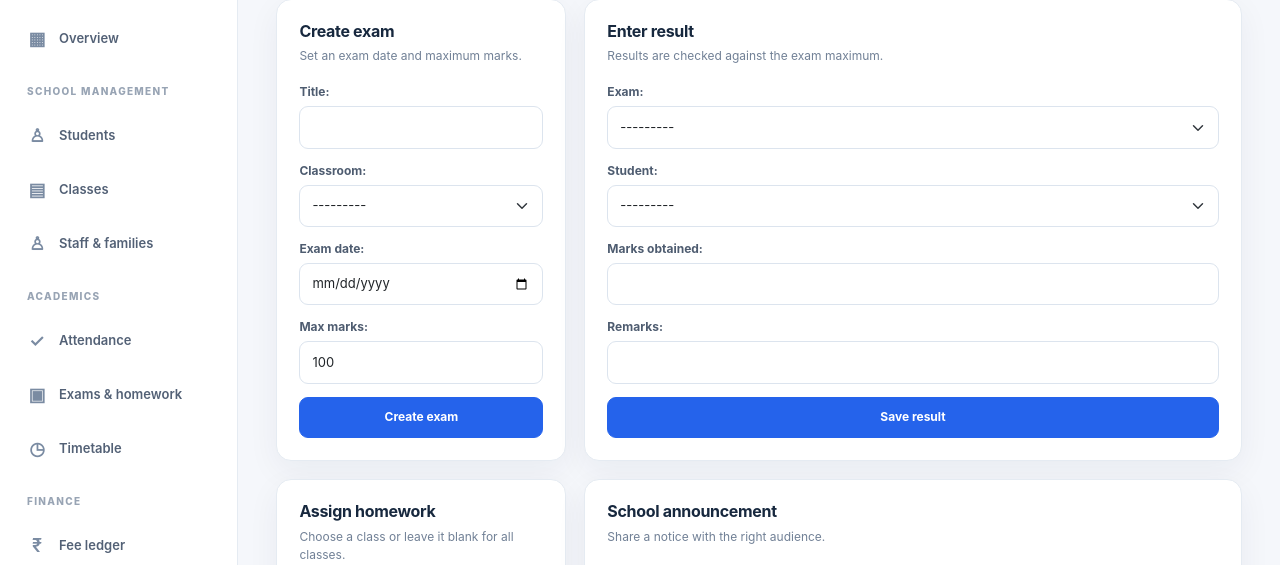
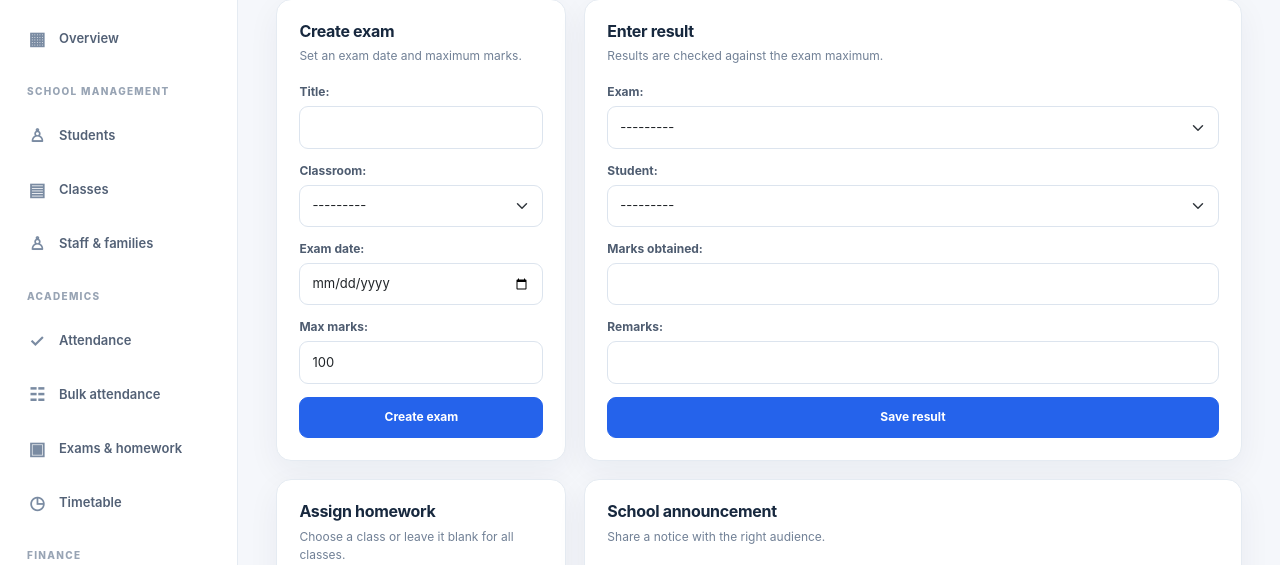
Before and after one commit to pk8873/My_school, a Django app: page /academics/ in a window 1280 px wide. Shown: the part 230-795 px from the top of the page. Run offline with Django 5.2, Linux system fonts and the light colour scheme; a user stored in the database is signed in; tables that the repository leaves empty hold one stand-in row (values such as "Sample post").

Commit message:
ui: add bulk attendance to academic navigation

```diff
--- a/templates/base.html
+++ b/templates/base.html
@@ -6,7 +6,7 @@
 <header class="topbar"><div class="topbar-inner"><a class="brand" href="{% url 'dashboard' %}?school={{ membership.school_id }}"><span class="brand-mark">S</span><span>School <b>Saathi</b><small>School workspace</small></span></a><div class="topbar-actions">{% if request.user.is_authenticated %}<span class="user-chip"><span class="avatar">{{ request.user.username|slice:":1"|upper }}</span><span class="user-name">{{ request.user.username }}</span></span><form method="post" action="{% url 'logout' %}">{% csrf_token %}<button class="btn btn-sm btn-quiet" type="submit">Sign out</button></form>{% else %}<a class="btn btn-primary btn-sm" href="{% url 'login' %}">Sign in</a>{% endif %}</div></div></header>
 {% if request.user.is_authenticated %}<div class="app-layout"><aside class="sidebar">{% if request.user.is_superuser %}<div class="sidebar-label">PLATFORM</div><a class="nav-item" href="{% url 'platform_admin' %}"><span>◇</span> Platform Admin</a>{% endif %}<div class="sidebar-label">WORKSPACE</div><a class="nav-item" href="{% url 'dashboard' %}?school={{ membership.school_id }}"><span>▦</span> Overview</a>
 {% if membership.role == "school_admin" or membership.role == "principal" %}<div class="sidebar-label">SCHOOL MANAGEMENT</div><a class="nav-item" href="{% url 'students' %}?school={{ membership.school_id }}"><span>♙</span> Students</a><a class="nav-item" href="{% url 'classrooms' %}?school={{ membership.school_id }}"><span>▤</span> Classes</a><a class="nav-item" href="{% url 'staff_management' %}?school={{ membership.school_id }}"><span>♙</span> Staff & families</a>{% endif %}
-{% if membership.role == "school_admin" or membership.role == "principal" or membership.role == "teacher" %}<div class="sidebar-label">ACADEMICS</div><a class="nav-item" href="{% url 'attendance' %}?school={{ membership.school_id }}"><span>✓</span> Attendance</a><a class="nav-item" href="{% url 'academics' %}?school={{ membership.school_id }}"><span>▣</span> Exams & homework</a><a class="nav-item" href="{% url 'timetable' %}?school={{ membership.school_id }}"><span>◷</span> Timetable</a>{% endif %}{% if membership.role == "parent" or membership.role == "student" %}<div class="sidebar-label">MY LEARNING</div><a class="nav-item" href="{% url 'academics' %}?school={{ membership.school_id }}"><span>▣</span> Learning updates</a><a class="nav-item" href="{% url 'timetable' %}?school={{ membership.school_id }}"><span>◷</span> Class timetable</a>{% endif %}
+{% if membership.role == "school_admin" or membership.role == "principal" or membership.role == "teacher" %}<div class="sidebar-label">ACADEMICS</div><a class="nav-item" href="{% url 'attendance' %}?school={{ membership.school_id }}"><span>✓</span> Attendance</a><a class="nav-item" href="{% url 'attendance_bulk' %}?school={{ membership.school_id }}"><span>☷</span> Bulk attendance</a><a class="nav-item" href="{% url 'academics' %}?school={{ membership.school_id }}"><span>▣</span> Exams & homework</a><a class="nav-item" href="{% url 'timetable' %}?school={{ membership.school_id }}"><span>◷</span> Timetable</a>{% endif %}{% if membership.role == "parent" or membership.role == "student" %}<div class="sidebar-label">MY LEARNING</div><a class="nav-item" href="{% url 'academics' %}?school={{ membership.school_id }}"><span>▣</span> Learning updates</a><a class="nav-item" href="{% url 'timetable' %}?school={{ membership.school_id }}"><span>◷</span> Class timetable</a>{% endif %}
 {% if membership.role == "school_admin" or membership.role == "principal" or membership.role == "accountant" %}<div class="sidebar-label">FINANCE</div><a class="nav-item" href="{% url 'fees' %}?school={{ membership.school_id }}"><span>₹</span> Fee ledger</a>{% endif %}
 <div class="sidebar-footer"><span class="online-dot"></span> Secure school workspace<small>School Saathi · Preview</small></div></aside><main class="main-content">{% else %}<main class="auth-layout">{% endif %}
 {% if messages %}{% for message in messages %}<div class="alert alert-{{ message.tags|default:'info' }} alert-dismissible fade show" role="alert">{{ message }}<button type="button" class="btn-close" data-bs-dismiss="alert" aria-label="Close"></button></div>{% endfor %}{% endif %}
```
